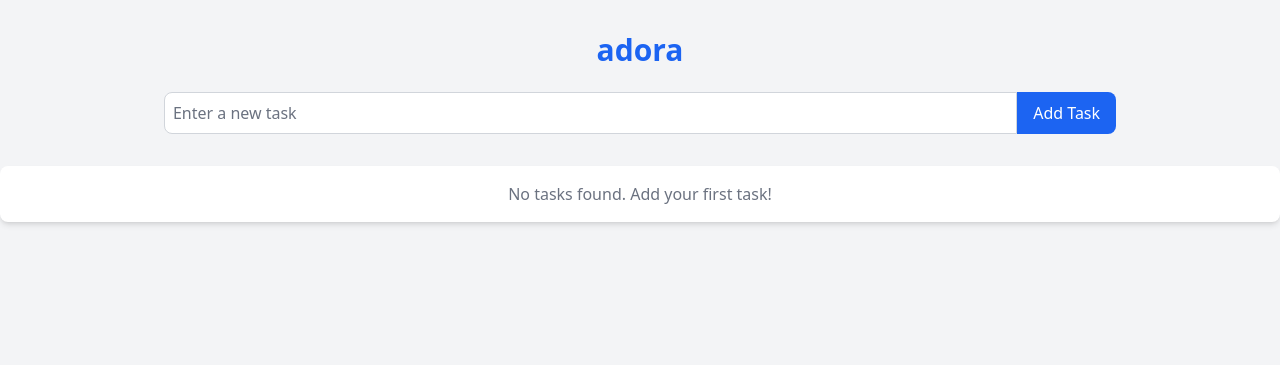
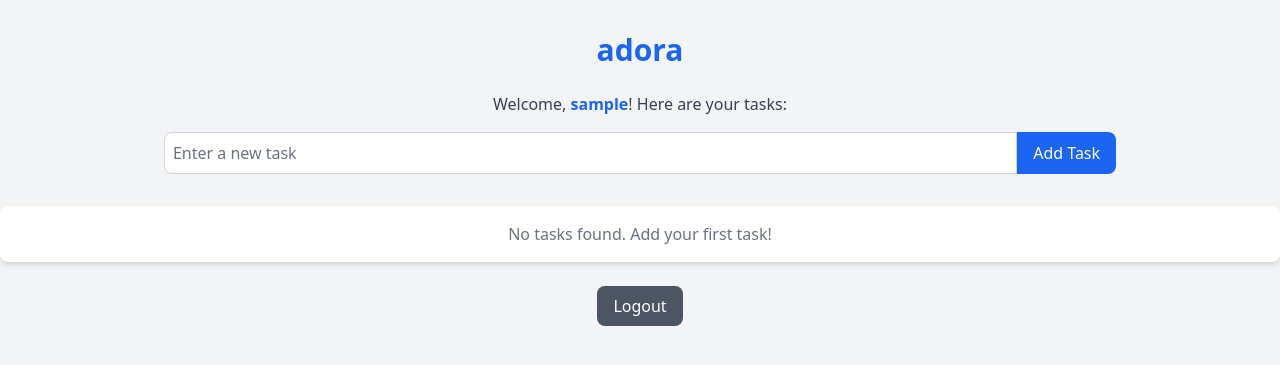
Before and after one commit to aayan-dutta/adora, a Flask app: page /task in a window 1280 px wide. Shown: the top 365 px of the page. Run offline with Flask 3, Linux system fonts and the light colour scheme; the visitor is signed in with stand-in values (Sample User, id 1); data that the repository does not hold is empty; some libraries are stand-ins or nearby versions.

Commit message:
tasks are now user dependant

```diff
--- a/api/index.py
+++ b/api/index.py
@@ -34,6 +34,7 @@ class User(db.Model, UserMixin):
     id = db.Column(db.Integer, primary_key=True)
     username = db.Column(db.String(20), nullable=False, unique=True)
     password = db.Column(db.String(150), nullable=False)
+    tasks = db.relationship('Task', backref='user', lazy=True)  # One-to-Many relationship
 
 
 class RegisterForm(FlaskForm):
@@ -106,38 +107,47 @@ def register():
 
     return render_template('register.html', form=form)
 
+class Task(db.Model):
+    id = db.Column(db.Integer, primary_key=True)  # Auto-incrementing task ID
+    name = db.Column(db.String(100), nullable=False)  # Task name
+    user_id = db.Column(db.Integer, db.ForeignKey('user.id'), nullable=False)  # Foreign key
 
-class Task(db.Model):
-    id = db.Column(db.Integer, primary_key=True)
-    name = db.Column(db.String(100), nullable=False)
 
     def __repr__(self):
         return f'<Task {self.name}>'
 
-with app.app_context():
-    db.create_all()
 
-print('Hello World')
 @app.route('/task')
+@login_required
 def index():
-    tasks= Task.query.all()
+    tasks = Task.query.filter_by(user_id=current_user.id).all()  # Show only the logged-in user's tasks
     return render_template('index.html', tasks=tasks)
 
 @app.route('/add', methods=['POST'])
+@login_required
 def add_task():
    task_name = request.form.get('task')
    if task_name:
-        new_task = Task(name=task_name)
+        new_task = Task(name=task_name, user_id=current_user.id)
         db.session.add(new_task)
         db.session.commit()
    return redirect(url_for('index'))
 
+
+
+
 @app.route('/delete/<int:task_id>', methods=['POST'])
+@login_required
 def delete_task(task_id):
     task = Task.query.get_or_404(task_id)
+    if task.user_id != current_user.id:  # Check if the task belongs to the current user
+        return "Unauthorized", 403
     db.session.delete(task)
     db.session.commit()
     return redirect(url_for('index'))
+
+
+
 
 @app.route('/about')
 def about():
--- a/api/static/css/output.css
+++ b/api/static/css/output.css
@@ -1148,6 +1148,14 @@ input:checked + .toggle-bg {
   margin-top: 0.5rem;
 }
 
+.mb-4 {
+  margin-bottom: 1rem;
+}
+
+.mt-6 {
+  margin-top: 1.5rem;
+}
+
 .block {
   display: block;
 }
@@ -1413,6 +1421,11 @@ input:checked + .toggle-bg {
   background-color: rgb(255 255 255 / 0.5);
 }
 
+.bg-gray-600 {
+  --tw-bg-opacity: 1;
+  background-color: rgb(75 85 99 / var(--tw-bg-opacity));
+}
+
 .p-1 {
   padding: 0.25rem;
 }
@@ -1540,6 +1553,11 @@ input:checked + .toggle-bg {
 .text-white {
   --tw-text-opacity: 1;
   color: rgb(255 255 255 / var(--tw-text-opacity));
+}
+
+.text-gray-700 {
+  --tw-text-opacity: 1;
+  color: rgb(55 65 81 / var(--tw-text-opacity));
 }
 
 .opacity-0 {
@@ -1630,6 +1648,11 @@ input:checked + .toggle-bg {
   background-color: rgb(255 255 255 / var(--tw-bg-opacity));
 }
 
+.hover\:bg-gray-700:hover {
+  --tw-bg-opacity: 1;
+  background-color: rgb(55 65 81 / var(--tw-bg-opacity));
+}
+
 .hover\:text-blue-600:hover {
   --tw-text-opacity: 1;
   color: rgb(28 100 242 / var(--tw-text-opacity));
@@ -1686,6 +1709,11 @@ input:checked + .toggle-bg {
   --tw-ring-color: rgb(229 231 235 / var(--tw-ring-opacity));
 }
 
+.focus\:ring-gray-500:focus {
+  --tw-ring-opacity: 1;
+  --tw-ring-color: rgb(107 114 128 / var(--tw-ring-opacity));
+}
+
 .dark\:border-blue-500:is(.dark *) {
   --tw-border-opacity: 1;
   border-color: rgb(63 131 248 / var(--tw-border-opacity));
--- a/api/templates/index.html
+++ b/api/templates/index.html
@@ -4,13 +4,20 @@
     <meta charset="UTF-8">
     <meta name="viewport" content="width=device-width, initial-scale=1.0">
     <link href="/static/css/output.css" rel="stylesheet">
-    <script src="https://cdn.jsdel  ivr.net/npm/flowbite@2.4.1/dist/flowbite.min.js"></script>
+    <script src="https://cdn.jsdelivr.net/npm/flowbite@2.4.1/dist/flowbite.min.js"></script>
     <title>adora</title>
 </head>
 <body class="bg-gray-100">
 
     <div class="container mx-auto py-8">
         <h1 class="text-3xl font-bold text-center text-blue-600 mb-6">adora</h1>
+
+        <!-- Welcome Message -->
+        <div class="text-center mb-4">
+            <p class="text-gray-700">
+                Welcome, <span class="font-semibold text-blue-600">{{ current_user.username }}</span>! Here are your tasks:
+            </p>
+        </div>
 
         <!-- Task Form -->
         <form action="/add" method="POST" class="flex justify-center mb-8">
@@ -36,7 +43,7 @@
                     {% for task in tasks %}
                         <li class="flex justify-between items-center py-2">
                             <span class="text-gray-800">{{ task.name }}</span>
-                            <form action="/delete/{{ task['id'] }}" method="POST">
+                            <form action="/delete/{{ task.id }}" method="POST" class="inline">
                                 <button
                                     type="submit"
                                     class="text-red-600 hover:underline hover:text-red-800"
@@ -51,6 +58,18 @@
                 <p class="text-gray-500 text-center">No tasks found. Add your first task!</p>
             {% endif %}
         </div>
+
+        <!-- Logout -->
+        <div class="text-center mt-6">
+            <form action="/logout" method="POST">
+                <button
+                    type="submit"
+                    class="bg-gray-600 text-white px-4 py-2 rounded-lg hover:bg-gray-700 focus:outline-none focus:ring-2 focus:ring-gray-500"
+                >
+                    Logout
+                </button>
+            </form>
+        </div>
     </div>
 </body>
 </html>
```
